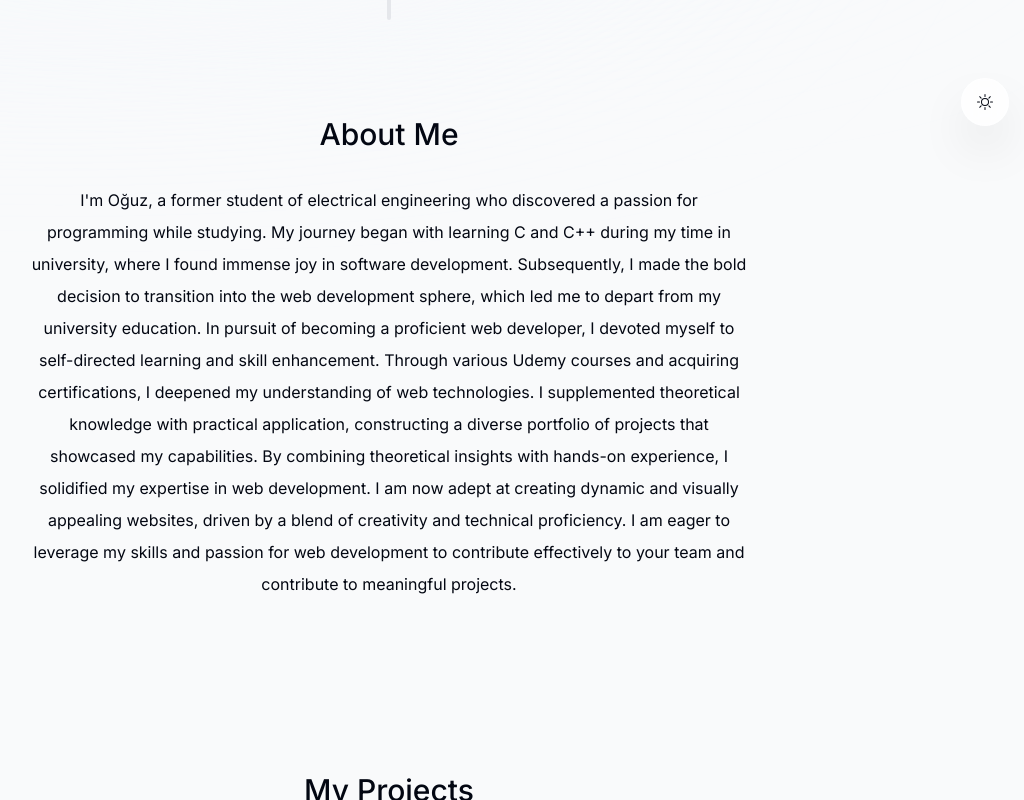
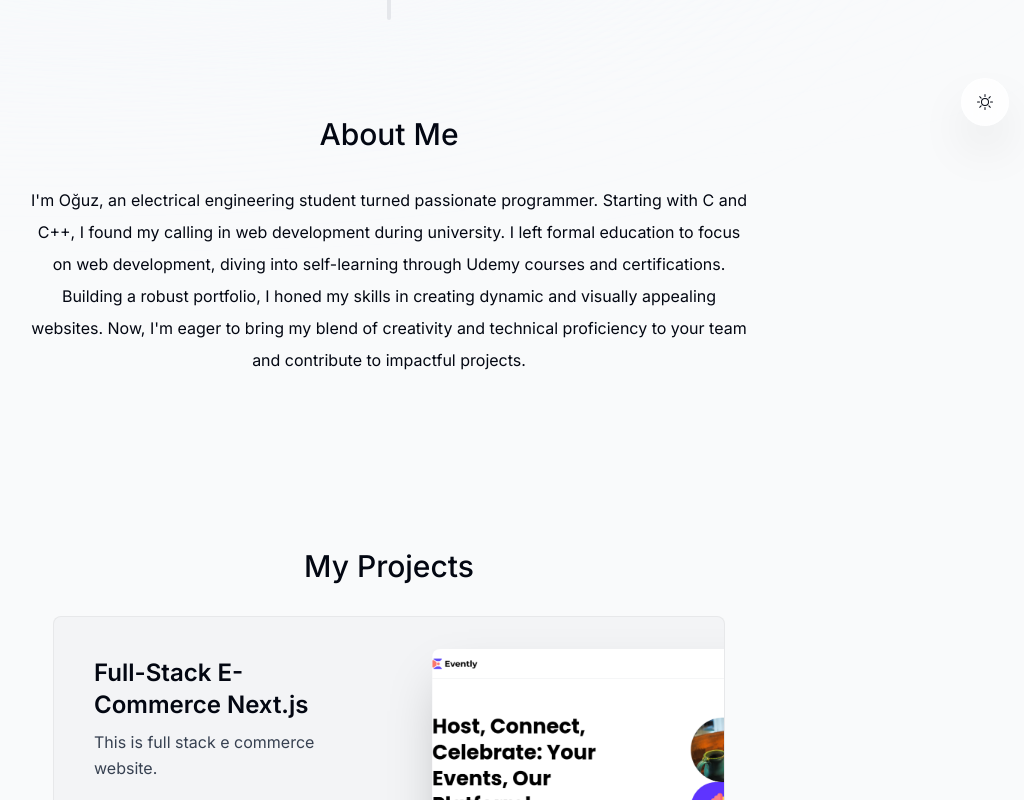
Before and after one commit to oguzcinar29/my-portfoilo, a Next.js app: page / in a window 1280 px wide. Shown: the part 654-1454 px from the top of the page, without its empty margins (251-1275 px from the left). Built offline with nearby package versions, Linux system fonts and the light colour scheme.

Commit message:
new resume

```diff
--- a/components/about.tsx
+++ b/components/about.tsx
@@ -19,23 +19,14 @@ export default function About() {
     >
       <SectionHeading>About me</SectionHeading>
       <p className="mb-3">
-        I'm Oğuz, a former student of electrical engineering who discovered a
-        passion for programming while studying. My journey began with learning C
-        and C++ during my time in university, where I found immense joy in
-        software development. Subsequently, I made the bold decision to
-        transition into the web development sphere, which led me to depart from
-        my university education. In pursuit of becoming a proficient web
-        developer, I devoted myself to self-directed learning and skill
-        enhancement. Through various Udemy courses and acquiring certifications,
-        I deepened my understanding of web technologies. I supplemented
-        theoretical knowledge with practical application, constructing a diverse
-        portfolio of projects that showcased my capabilities. By combining
-        theoretical insights with hands-on experience, I solidified my expertise
-        in web development. I am now adept at creating dynamic and visually
-        appealing websites, driven by a blend of creativity and technical
-        proficiency. I am eager to leverage my skills and passion for web
-        development to contribute effectively to your team and contribute to
-        meaningful projects.
+        I'm Oğuz, an electrical engineering student turned passionate
+        programmer. Starting with C and C++, I found my calling in web
+        development during university. I left formal education to focus on web
+        development, diving into self-learning through Udemy courses and
+        certifications. Building a robust portfolio, I honed my skills in
+        creating dynamic and visually appealing websites. Now, I'm eager to
+        bring my blend of creativity and technical proficiency to your team and
+        contribute to impactful projects.
       </p>
     </motion.section>
   );
```
Also changed, not shown: 1 other file (tests, documents, lock files or other folders).
